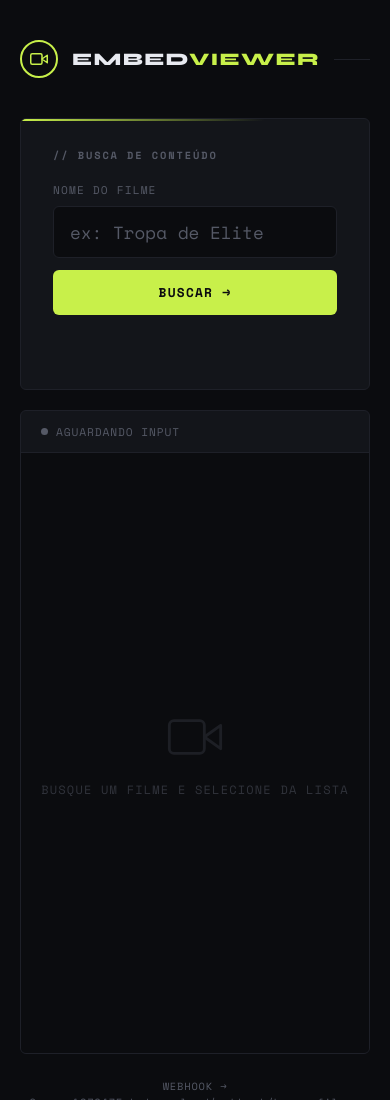
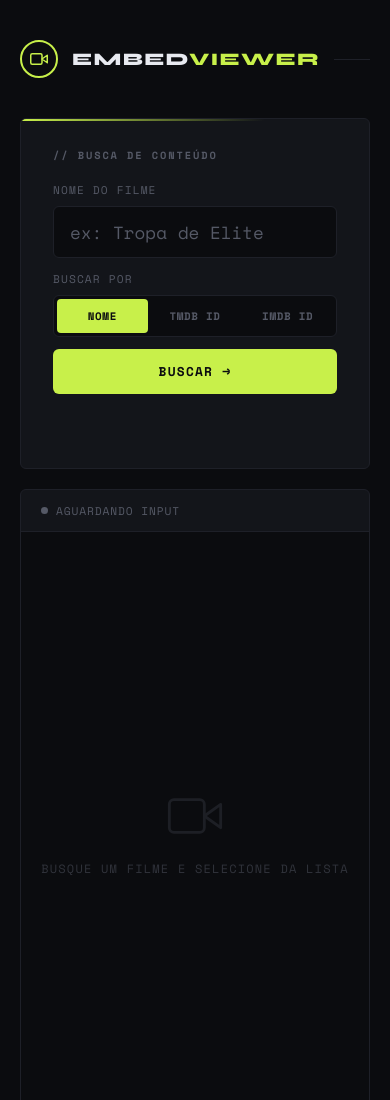
Before and after one commit to henrysssilveira/Embedviewer, a plain HTML site: page index.html in a window 390 px wide. Shown: the top 1100 px of the page. Drawn offline with nearby package versions, Linux system fonts and the light colour scheme.

Commit message:
Implement mode selector for search functionality
Added mode selector for searching by name, TMDB ID, or IMDB ID with corresponding UI elements.

```diff
--- a/index.html
+++ b/index.html
@@ -140,6 +140,49 @@
       box-shadow: 0 0 0 3px rgba(200,240,74,.08);
     }
     .field input[type="text"]::placeholder { color: var(--muted); }
+
+    /* ── MODE SELECTOR (Nome / TMDB ID / IMDB ID) ── */
+    .mode-field {
+      display: flex;
+      flex-direction: column;
+      gap: 8px;
+      flex-shrink: 0;
+    }
+    .mode-field label {
+      font-family: var(--mono);
+      font-size: .7rem;
+      color: var(--muted);
+      letter-spacing: .1em;
+      text-transform: uppercase;
+    }
+    .mode-toggle {
+      display: flex;
+      background: var(--bg);
+      border: 1px solid var(--border);
+      border-radius: var(--radius);
+      padding: 3px;
+      gap: 2px;
+    }
+    .mode-btn {
+      background: transparent;
+      border: none;
+      color: var(--muted);
+      font-family: var(--mono);
+      font-size: .68rem;
+      font-weight: 700;
+      letter-spacing: .06em;
+      text-transform: uppercase;
+      padding: 9px 12px;
+      border-radius: 4px;
+      cursor: pointer;
+      transition: background .18s, color .18s;
+      white-space: nowrap;
+    }
+    .mode-btn:hover { color: var(--text); }
+    .mode-btn.active {
+      background: var(--accent);
+      color: #0b0c0f;
+    }
 
     /* Results list */
     .results-list {
@@ -396,6 +439,10 @@
 
     @media (max-width: 560px) {
       .btn-load { width: 100%; text-align: center; }
+      .input-row { flex-direction: column; align-items: stretch; }
+      .mode-field { width: 100%; }
+      .mode-toggle { justify-content: stretch; }
+      .mode-btn { flex: 1; }
     }
   </style>
 </head>
@@ -416,7 +463,7 @@
     <p class="panel-label">// busca de conteúdo</p>
     <div class="input-row">
       <div class="field">
-        <label>Nome do filme</label>
+        <label id="search-label">Nome do filme</label>
         <input
           id="search-input"
           type="text"
@@ -424,6 +471,16 @@
           autocomplete="off"
         />
       </div>
+
+      <div class="mode-field">
+        <label>Buscar por</label>
+        <div class="mode-toggle">
+          <button type="button" class="mode-btn active" data-mode="nome" onclick="setMode('nome')">Nome</button>
+          <button type="button" class="mode-btn" data-mode="tmdb" onclick="setMode('tmdb')">TMDB ID</button>
+          <button type="button" class="mode-btn" data-mode="imdb" onclick="setMode('imdb')">IMDB ID</button>
+        </div>
+      </div>
+
       <div class="spinner" id="spinner"></div>
       <button class="btn-load" onclick="searchFilme()">Buscar →</button>
     </div>
@@ -470,6 +527,7 @@
 
   <script>
     const searchInput  = document.getElementById('search-input');
+    const searchLabel  = document.getElementById('search-label');
     const spinner      = document.getElementById('spinner');
     const searchStatus = document.getElementById('search-status');
     const resultsList  = document.getElementById('results-list');
@@ -484,6 +542,33 @@
     const WEBHOOK = 'https://n8n.srv1272435.hstgr.cloud/webhook/busca-filme';
     const POSTER_BASE = 'https://image.tmdb.org/t/p/w92';
 
+    // ── modo de busca: 'nome' | 'tmdb' | 'imdb' ──
+    let searchMode = 'nome';
+
+    const MODE_CONFIG = {
+      nome: { label: 'Nome do filme',     placeholder: 'ex: Tropa de Elite' },
+      tmdb: { label: 'Código TMDB',       placeholder: 'ex: 603692' },
+      imdb: { label: 'Código IMDB',       placeholder: 'ex: tt10366206' },
+    };
+
+    function setMode(mode) {
+      searchMode = mode;
+
+      document.querySelectorAll('.mode-btn').forEach(btn => {
+        btn.classList.toggle('active', btn.dataset.mode === mode);
+      });
+
+      const cfg = MODE_CONFIG[mode];
+      searchLabel.textContent   = cfg.label;
+      searchInput.placeholder   = cfg.placeholder;
+
+      // limpa resultados/estado ao trocar de modo
+      searchInput.value = '';
+      resultsList.innerHTML = '';
+      searchStatus.textContent = '';
+      urlPreview.style.display = 'none';
+    }
+
     searchInput.addEventListener('keydown', e => {
       if (e.key === 'Enter') searchFilme();
     });
@@ -492,7 +577,13 @@
       const query = searchInput.value.trim();
       if (!query) { shake(searchInput); return; }
 
-      // UI: loading state
+      // Busca por ID (TMDB ou IMDB) → carrega direto, sem passar pela lista de resultados
+      if (searchMode === 'tmdb' || searchMode === 'imdb') {
+        loadById(searchMode, query);
+        return;
+      }
+
+      // Busca por nome → fluxo original via webhook + lista de resultados
       spinner.style.display = 'block';
       searchStatus.textContent = 'Buscando...';
       resultsList.innerHTML = '';
@@ -554,12 +645,37 @@
       document.querySelectorAll('.result-item').forEach(i => i.classList.remove('selected'));
       el.classList.add('selected');
 
+      loadEmbed(id, title);
+    }
+
+    // Carrega direto por código TMDB ou IMDB, sem lista de resultados.
+    // Obs: ajuste o path abaixo caso o myembed.biz use uma rota diferente para IMDB.
+    function loadById(mode, code) {
+      resultsList.innerHTML = '';
+      searchStatus.textContent = '';
+
+      if (mode === 'imdb' && !/^tt\d+$/i.test(code)) {
+        searchStatus.textContent = 'Código IMDB inválido — use o formato tt1234567.';
+        shake(searchInput);
+        return;
+      }
+      if (mode === 'tmdb' && !/^\d+$/.test(code)) {
+        searchStatus.textContent = 'Código TMDB inválido — use apenas números.';
+        shake(searchInput);
+        return;
+      }
+
+      const embedPath = mode === 'imdb' ? `imdb/${code}` : `${code}`;
+      loadEmbed(code, `${mode.toUpperCase()} · ${code}`, embedPath);
+    }
+
+    function loadEmbed(id, title, pathOverride) {
       // Update URL preview
-      urlIdPart.textContent = id;
+      urlIdPart.textContent = pathOverride || id;
       urlPreview.style.display = 'block';
 
       // Load iframe
-      const url = `https://myembed.biz/filme/${id}`;
+      const url = `https://myembed.biz/filme/${pathOverride || id}`;
       frame.src = url;
       placeholder.style.display = 'none';
       frame.classList.add('frame-visible');
```
